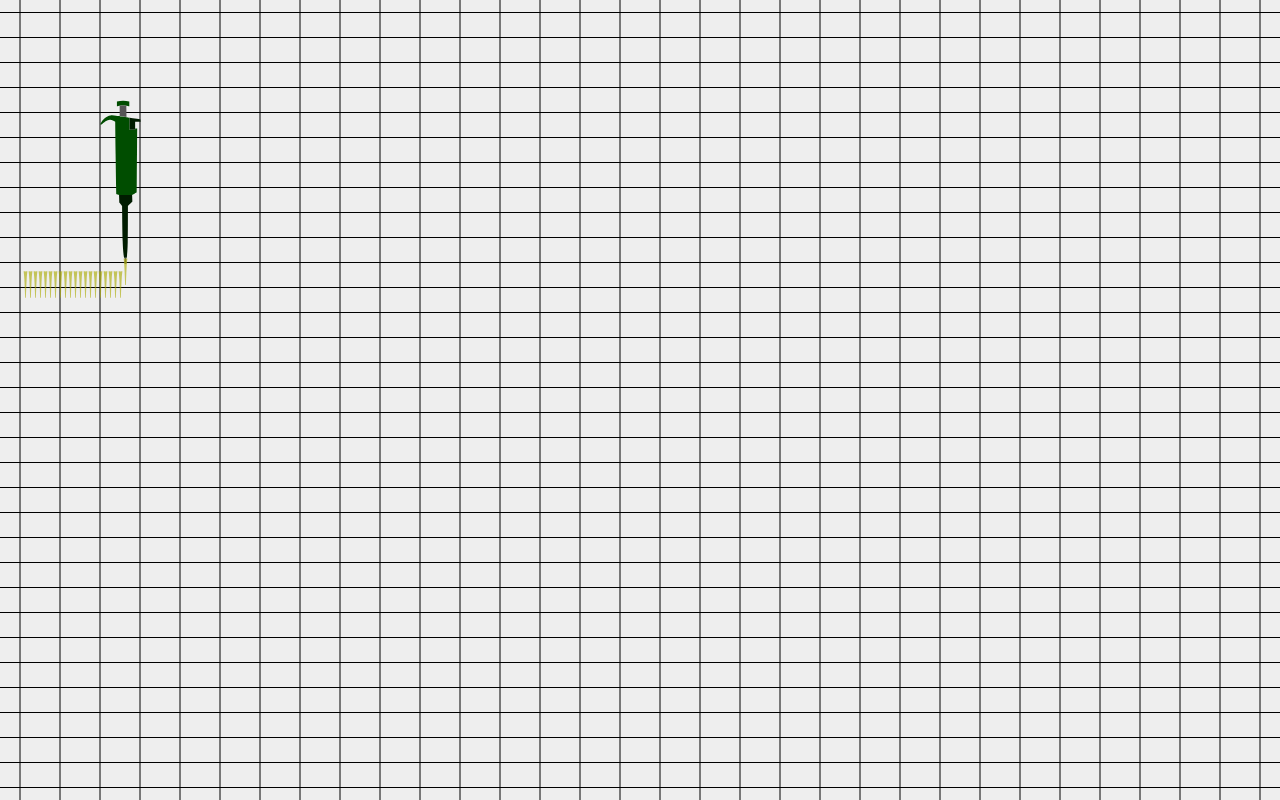
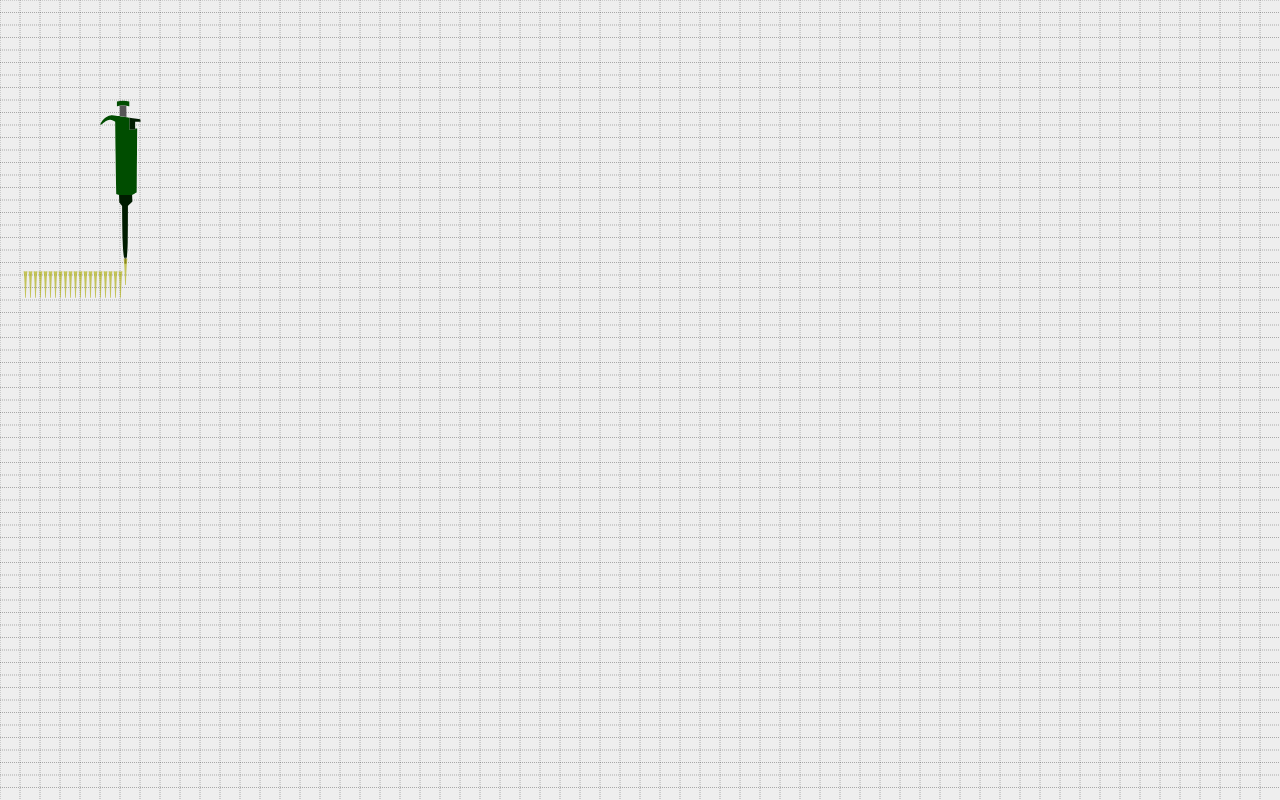
Before and after one commit to vqf/uoLab, a plain HTML site: page index.html in a window 1280 px wide. Drawn offline with Linux system fonts and the light colour scheme.

Commit message:
2 files modified

```diff
--- a/scene.js
+++ b/scene.js
@@ -19,8 +19,8 @@ class scene {
       x: myself.w / nboxes,
       y: myself.h / nboxes
     };
+    myself._hideGrid();
     myself._showGrid();
-    myself._hideGrid();
   }
   getSvg() {
     return this.svg;
@@ -41,33 +41,39 @@ class scene {
     this.svg.insertBefore(r, this.svg.firstChild);
   }
   _hideGrid() {
-    let g = document.getElementsByClassName("grid");
-    for (let i = 0; i < g.length; i++) {
-      g.item(i).parentElement.removeChild(g.item(i));
+    let g = document.getElementById("grid");
+    if (g !== null) {
+      g.parentElement.removeChild(g);
     }
   }
   _showGrid() {
+    let grd = {
+      tag: "g",
+      id: "grid",
+      content: []
+    };
     for (let i = 0; i < this.w; i += this.box.x) {
-      let l = loadSVGTag({
+      let l = {
         tag: "line",
         class: "grid",
         x1: i,
         y1: 0,
         x2: i,
         y2: this.h
-      });
-      this.svg.appendChild(l);
+      };
+      grd.content.push(l);
     }
     for (let i = 0; i < this.h; i += this.box.y) {
-      let l = loadSVGTag({
+      let l = {
         tag: "line",
         class: "grid",
         x1: 0,
         y1: i,
         x2: this.w,
         y2: i
-      });
-      this.svg.appendChild(l);
+      };
+      grd.content.push(l);
     }
+    this.svg.appendChild(loadSVGTag(grd));
   }
 }
--- a/styles.css
+++ b/styles.css
@@ -9,6 +9,8 @@ body {
 /* DEBUG */
 .grid {
   stroke: black;
+  stroke-width: 0.3;
+  stroke-dasharray: 1 1;
 }
 .debugBox {
   fill: blue;
```
